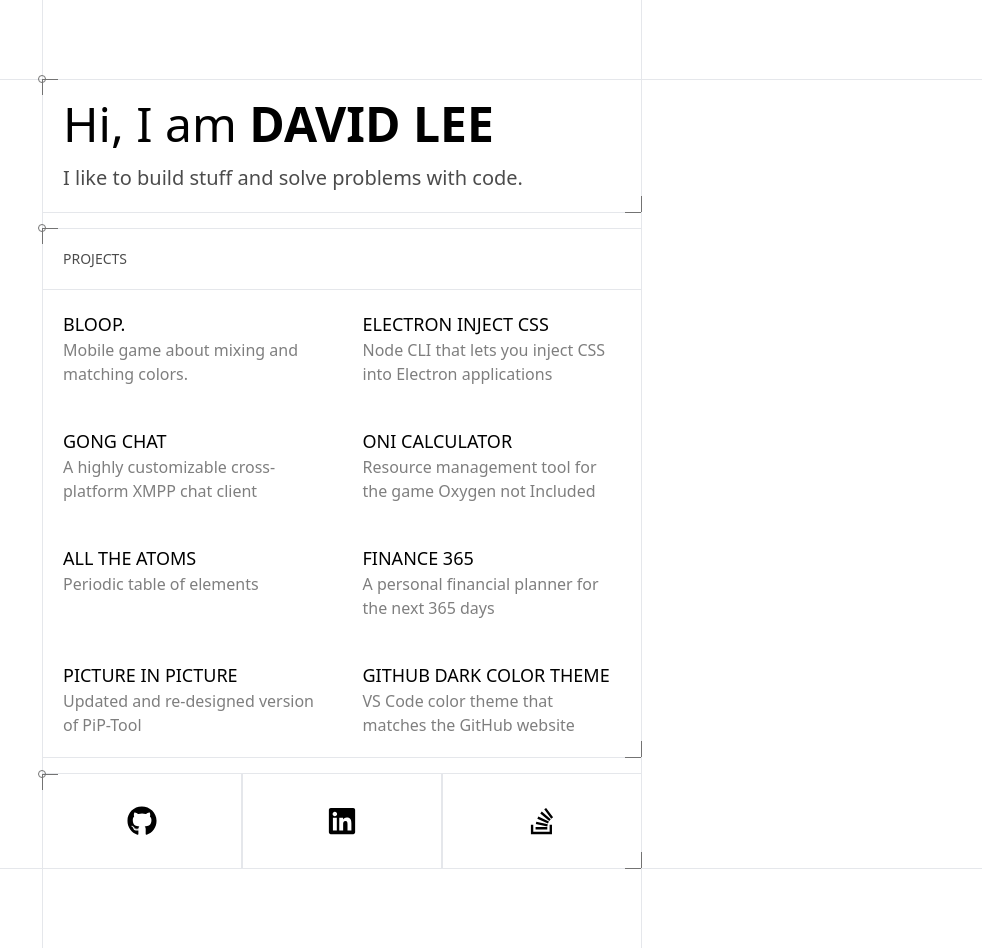
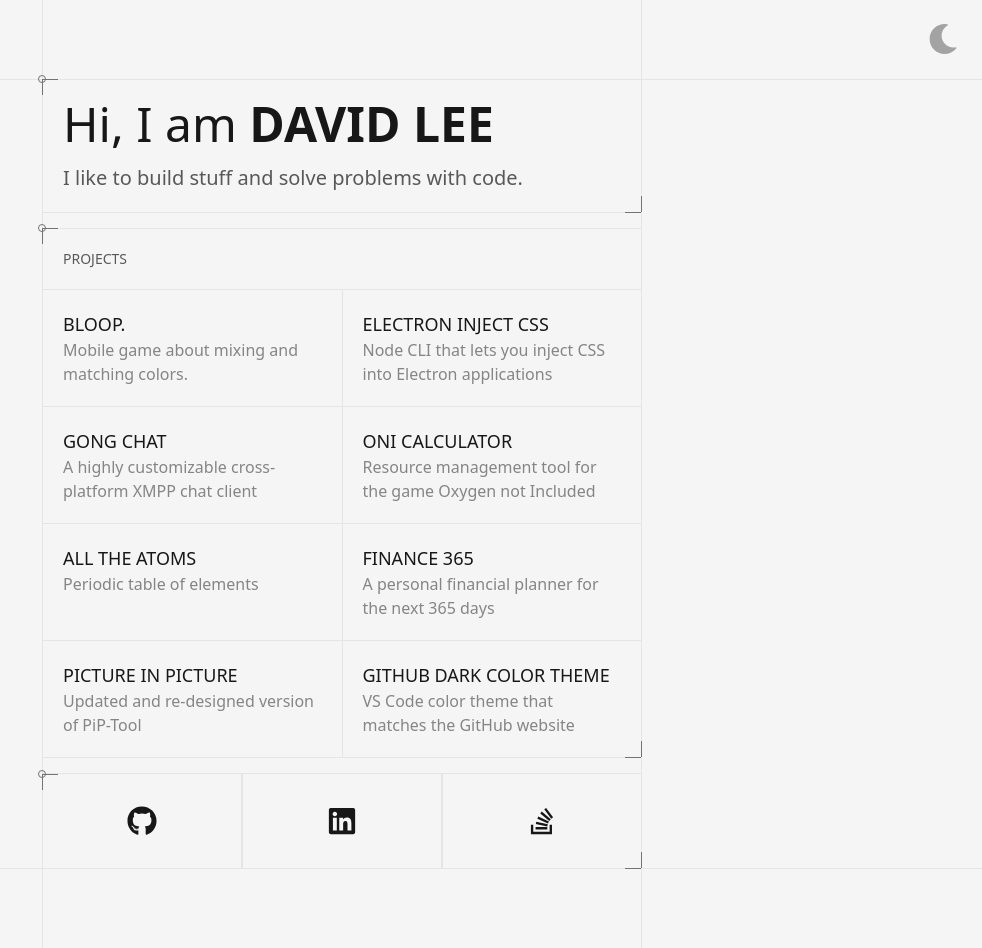
Before and after one commit to david-j-lee/my-portfolio, a React (Vite) app: page / in a window 1280 px wide. Shown: the whole page, without its empty margins (298-1280 px from the left). Built offline with nearby package versions, Linux system fonts and the light colour scheme.

Commit message:
Improving theming

```diff
--- a/index.html
+++ b/index.html
@@ -4,6 +4,7 @@
     <meta charset="UTF-8" />
     <link rel="icon" type="image/svg+xml" href="/favicon.ico" />
     <meta name="viewport" content="width=device-width, initial-scale=1.0" />
+    <meta name="theme-color" content="#f5f5f5" />
     <title>David Lee - Software Developer</title>
   </head>
   <body>
--- a/src/App.tsx
+++ b/src/App.tsx
@@ -5,10 +5,12 @@ import { BoxClickable } from './BoxClickable';
 import BoxesRow from './BoxesRow';
 import CornerBottom from './CornerBottom';
 import CornerTop from './CornerTop';
+import ThemePicker from './ThemePicker';
 import { projects } from './assets/projects';
 
 const App = () => (
-  <div className="size-full bg-white text-black dark:bg-neutral-950 dark:text-neutral-200">
+  <div className="size-full bg-lightest text-darkest dark:bg-darkest dark:text-lightest">
+    <ThemePicker />
     <BoxesRow />
     <div className="m-auto w-full max-w-[600px]">
       <Box className="relative border-t-0">
@@ -27,9 +29,9 @@ const App = () => (
         <h2 className="text-sm uppercase opacity-70">Projects</h2>
       </Box>
       <div className="relative">
-        <ul className="grid grid-cols-1 gap-px border sm:grid-cols-2 dark:border-neutral-800 dark:bg-neutral-800">
+        <ul className="grid grid-cols-1 gap-px border border-light bg-light sm:grid-cols-2 dark:border-dark dark:bg-dark">
           {projects.map((project) => (
-            <li key={project.title} className="dark:bg-neutral-950">
+            <li key={project.title} className="bg-lightest dark:bg-darkest">
               <BoxClickable
                 href={project.link ?? project.github}
                 className="h-full border-0"
--- a/src/Box.tsx
+++ b/src/Box.tsx
@@ -4,7 +4,7 @@ interface Props {
 }
 
 const Box = ({ children, className }: Props) => (
-  <div className={'border p-5 dark:border-neutral-800 ' + className}>
+  <div className={'border border-light p-5 dark:border-dark ' + className}>
     {children}
   </div>
 );
--- a/src/BoxClickable.tsx
+++ b/src/BoxClickable.tsx
@@ -10,7 +10,7 @@ export const BoxClickable = ({ children, className, href }: Props) => (
     target="_blank"
     rel="noreferrer"
     className={
-      'block border p-5 transition-colors duration-500 dark:border-neutral-800 dark:hover:bg-neutral-50 dark:hover:text-neutral-900 ' +
+      'block border border-light p-5 transition-colors duration-500 hover:bg-dark hover:text-lightest dark:border-dark dark:hover:bg-lightest dark:hover:text-darkest ' +
       className
     }
   >
--- a/src/BoxesRow.tsx
+++ b/src/BoxesRow.tsx
@@ -6,19 +6,19 @@ export const BoxesRow = ({ bottom = false }: Props) => (
   <div className="flex w-full flex-nowrap">
     <div
       className={
-        'h-20 flex-1 dark:border-neutral-800 ' +
+        'h-20 flex-1 border-light dark:border-dark ' +
         (bottom ? 'border-t' : 'border-b')
       }
     />
     <div
       className={
-        'h-20 w-full max-w-[600px] border-x dark:border-neutral-800 ' +
+        'h-20 w-full max-w-[600px] border-x border-light dark:border-dark ' +
         (bottom ? 'border-t' : 'border-b')
       }
     />
     <div
       className={
-        'h-20 flex-1 dark:border-neutral-800 ' +
+        'h-20 flex-1 border-light dark:border-dark ' +
         (bottom ? 'border-t' : 'border-b')
       }
     />
--- a/src/CornerBottom.tsx
+++ b/src/CornerBottom.tsx
@@ -10,8 +10,8 @@ const CornerBottom = ({ className }: Props) => (
     }
   >
     <div className="relative">
-      <div className="absolute h-4 -translate-y-full border-l border-neutral-500 dark:border-neutral-400" />
-      <div className="absolute w-4 -translate-x-full border-t border-neutral-500 dark:border-neutral-400" />
+      <div className="absolute h-4 -translate-y-full border-l border-dimmer dark:border-dim" />
+      <div className="absolute w-4 -translate-x-full border-t border-dimmer dark:border-dim" />
     </div>
   </div>
 );
--- a/src/CornerTop.tsx
+++ b/src/CornerTop.tsx
@@ -5,13 +5,13 @@ interface Props {
 const Corner = ({ className }: Props) => (
   <div
     className={
-      'absolute left-0 top-0 flex size-2 -translate-x-1/2 -translate-y-1/2 items-center justify-center rounded-full border border-neutral-500 dark:border-neutral-400 ' +
+      'absolute left-0 top-0 flex size-2 -translate-x-1/2 -translate-y-1/2 items-center justify-center rounded-full border border-dimmer dark:border-dim ' +
       className
     }
   >
     <div className="relative">
-      <div className="absolute h-4 border-l border-neutral-500 dark:border-neutral-400" />
-      <div className="absolute w-4 border-t border-neutral-500 dark:border-neutral-400" />
+      <div className="absolute h-4 border-l border-dimmer dark:border-dim" />
+      <div className="absolute w-4 border-t border-dimmer dark:border-dim" />
     </div>
   </div>
 );
--- /dev/null
+++ b/src/ThemePicker.tsx
@@ -0,0 +1,38 @@
+import { useCallback, useEffect, useState } from 'react';
+import { FaMoon, FaSun } from 'react-icons/fa';
+
+interface Props {
+  className?: string;
+}
+
+const ThemePicker = ({ className }: Props) => {
+  const [theme, setTheme] = useState(
+    window.matchMedia('(prefers-color-scheme: dark)').matches ? 'dark' : 'light'
+  );
+
+  const handleThemeSwitcher = useCallback(() => {
+    setTheme(theme === 'dark' ? 'light' : 'dark');
+  }, [theme]);
+
+  useEffect(() => {
+    document.documentElement.classList.toggle('dark', theme === 'dark');
+    document
+      .querySelector('meta[name="theme-color"]')
+      ?.setAttribute('content', theme === 'dark' ? '#171717' : '#f5f5f5');
+  }, [theme]);
+
+  return (
+    <button
+      onClick={handleThemeSwitcher}
+      className={
+        'text-dim hover:text-dimmer hover:dark:text-dim dark:text-dimmer absolute right-6 top-6 text-3xl ' +
+        className
+      }
+    >
+      {theme === 'dark' && <FaSun />}
+      {theme === 'light' && <FaMoon />}
+    </button>
+  );
+};
+
+export default ThemePicker;
--- a/src/index.css
+++ b/src/index.css
@@ -3,13 +3,19 @@
 @tailwind utilities;
 
 html,
-body,
-#root {
-  background-color: transparent;
-  min-width: 100%;
-  min-height: 100%;
+body {
+  display: block;
+  height: 100%;
+  width: 100%;
+  margin: 0;
+  padding: 0;
+}
+
+html {
+  scroll-behavior: smooth;
+  background-color: #f5f5f5;
 }
 
 html.dark {
-  background-color: black;
+  background-color: #171717;
 }
--- a/tailwind.config.js
+++ b/tailwind.config.js
@@ -1,8 +1,18 @@
+const colors = require('tailwindcss/colors');
+
 /** @type {import('tailwindcss').Config} */
 export default {
-  content: ["./index.html", "./src/**/*.{js,ts,jsx,tsx}"],
+  content: ['./index.html', './src/**/*.{js,ts,jsx,tsx}'],
   theme: {
-    extend: {},
+    colors: {
+      lightest: colors.neutral['100'],
+      light: colors.neutral['200'],
+      dim: colors.neutral['400'],
+      dimmer: colors.neutral['500'],
+      dark: colors.neutral['800'],
+      darkest: colors.neutral['900'],
+    },
   },
   plugins: [],
+  darkMode: "selector"
 };
```
